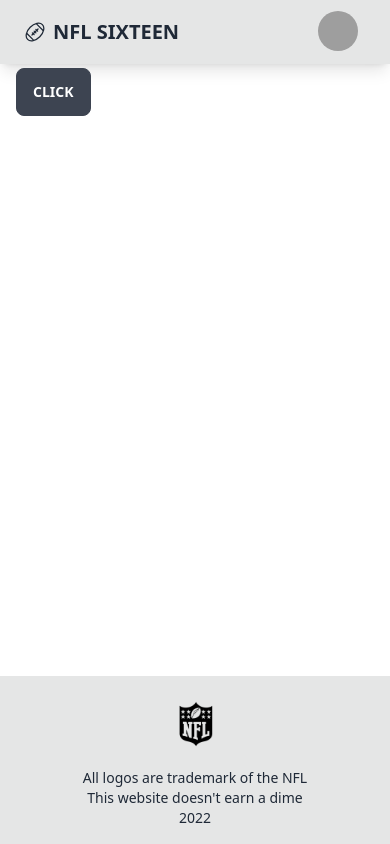
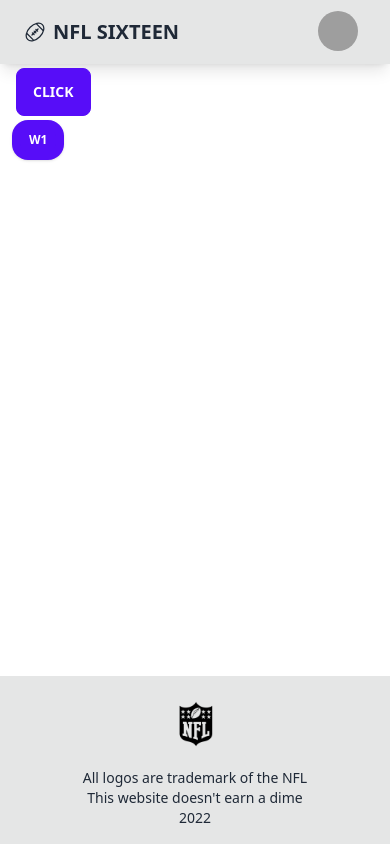
Before and after one commit to jcampanotto/nfl-sixteen, a React (Create React App) app: page / in a window 390 px wide. Both pictures are taken after a click on the label "CLICK". Built offline with nearby package versions, Linux system fonts and the light colour scheme; grey boxes are pictures that could not be loaded.

Commit message:
Going to redesign around breakpoint.

```diff
--- a/src/components/WeekDropdown.jsx
+++ b/src/components/WeekDropdown.jsx
@@ -1,7 +1,11 @@
 function WeekDropdown() {
   return (
     <div className="weekDropdownContainer dropdown">
-      <label tabIndex={0} className="btn m-1">Click</label>
+      <label tabIndex="0" className="btn btn-primary m-1">Click</label>
+      <ul tabIndex="0" className="dropdown-content menu p-2 shadow bg-primary rounded-box">
+        <button className="btn btn-primary btn-xs">W1</button>
+
+      </ul>
 
     </div>
   )
--- a/src/index.css
+++ b/src/index.css
@@ -4,7 +4,7 @@
 
 @media (min-width: 1120px) {
   .weekBubblesContainer {
-    /* Turns on week bubbles and turns off week dropdown */
+    /* Turns on week bubbles instead of dropdown */
     display: flex;
   }
 
```
